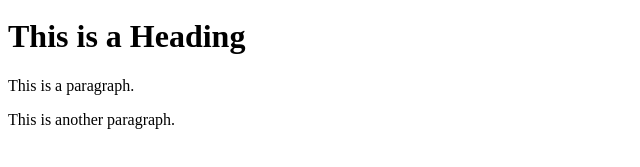
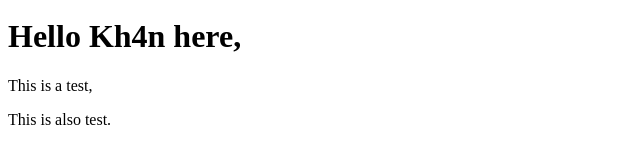
Before and after one commit to kh4nnn/test, a plain HTML site: page index.html in a window 1280 px wide. Shown: the part 29-196 px from the top of the page, without its empty margins (0-640 px from the left). Drawn offline with Linux system fonts and the light colour scheme.

Commit message:
Dump code

```diff
--- a/index.html
+++ b/index.html
@@ -12,9 +12,9 @@
 <img src="img_la.jpg" alt="LA" style="width:100%">
 
 <div class="">
- <h1>This is a Heading</h1>
- <p>This is a paragraph.</p>
- <p>This is another paragraph.</p>
+ <h1>Hello Kh4n here,</h1>
+ <p>This is a test,</p>
+ <p>This is also test.</p>
 </div>
 
 </body>
```
